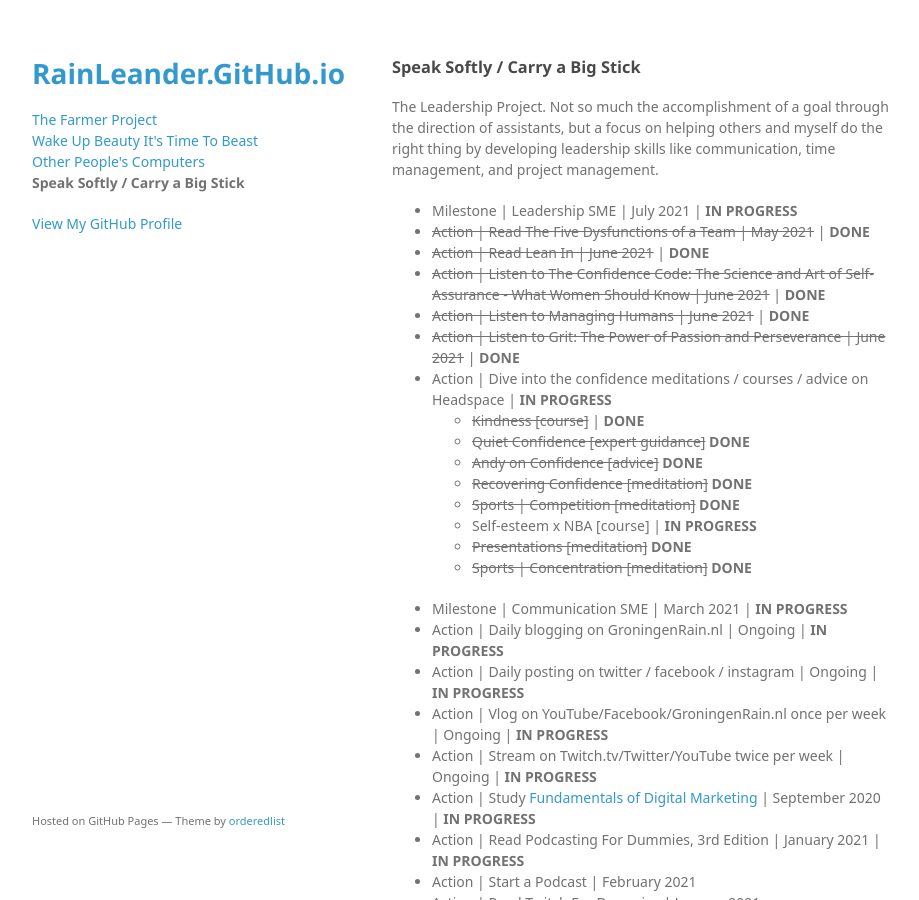
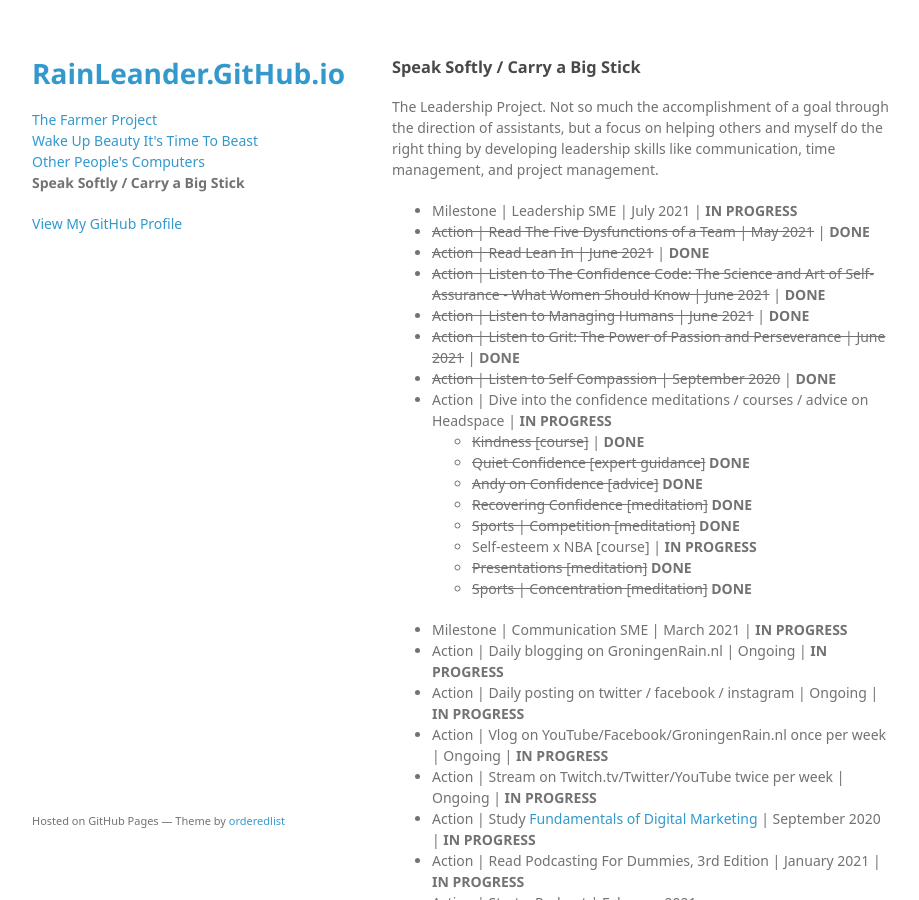
Before and after one commit to rainleander/rainleander.github.io, a Jekyll site: the page speak-softly.html, which Jekyll copies as it is, in a window 1280 px wide and 900 px high. Shown: the whole window, without its empty margins (178-1097 px from the left). Built offline with Jekyll 4.4.1, drawn with Linux system fonts in a browser that asks for light colours; some web fonts are replaced.

Commit message:
Update speak-softly.html
Signed-off-by: K Rain Leander <rainleander@users.noreply.github.com>

```diff
--- a/speak-softly.html
+++ b/speak-softly.html
@@ -35,6 +35,7 @@
         <li><del>Action | Listen to The Confidence Code: The Science and Art of Self-Assurance - What Women Should Know | June 2021</del> | <b>DONE</b></li>
         <li><del>Action | Listen to Managing Humans | June 2021</del> | <b>DONE</b></li>
         <li><del>Action | Listen to Grit: The Power of Passion and Perseverance | June 2021</del> | <b>DONE</b></li>
+        <li><del>Action | Listen to Self Compassion | September 2020</del> | <b>DONE</b></li>
         <li>Action | Dive into the confidence meditations / courses / advice on Headspace | <b>IN PROGRESS</b>
             <ul><li><del>Kindness [course]</del> | <b>DONE</b></li>
               <li><del>Quiet Confidence [expert guidance]</del> <b>DONE</b></li>
```
